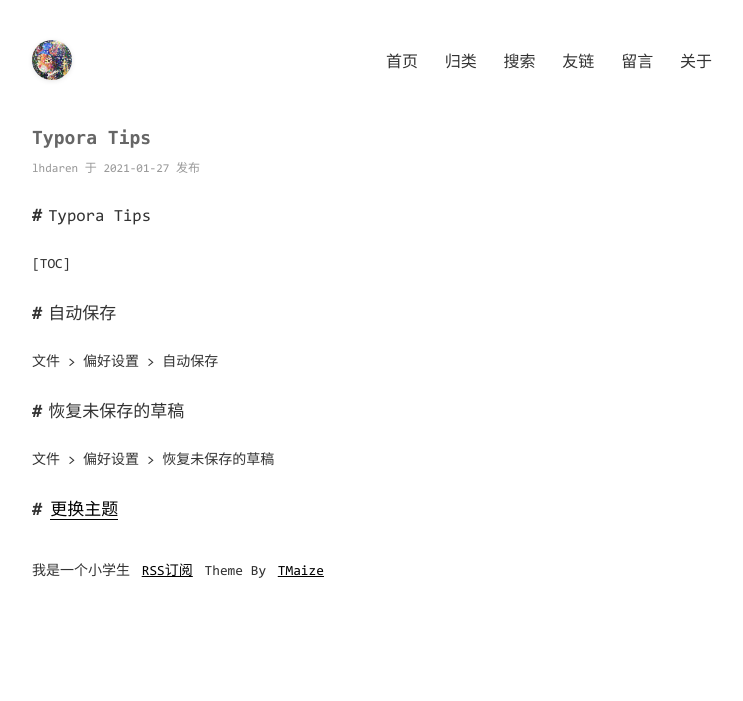
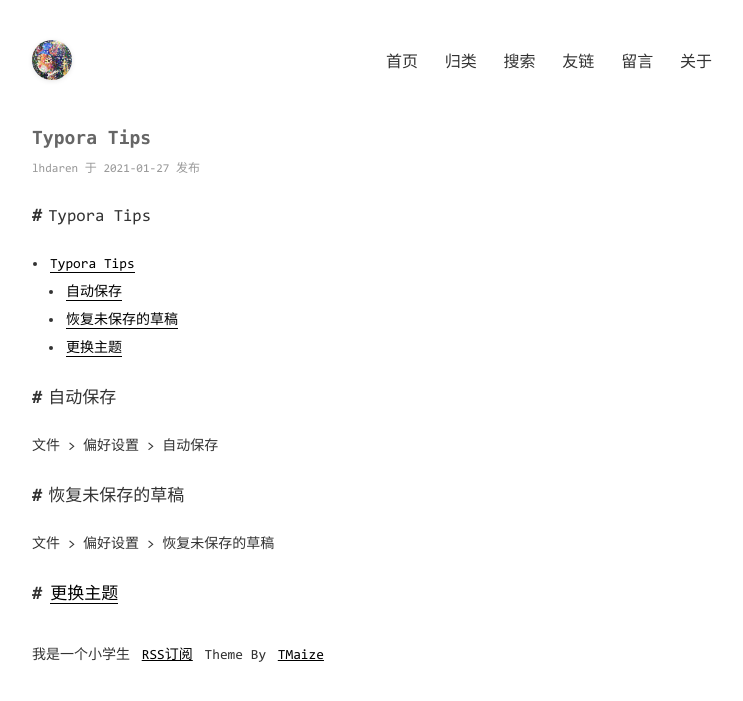
Before and after one commit to vegetarianfish/vegetarianfish.github.io, a Jekyll site: the page built from _posts/2021-01-27-Typora Tips.md, in a window 1280 px wide. Shown: the top 701 px of the page, without its empty margins (268-1011 px from the left). Built offline with Jekyll 4.4.1, drawn with Linux system fonts in a browser that asks for light colours; comment, search, counter and statistics services are not loaded.

Commit message:
Update 2021-01-27-Typora Tips.md

```diff
--- a/_posts/2021-01-27-Typora Tips.md
+++ b/_posts/2021-01-27-Typora Tips.md
@@ -4,7 +4,9 @@
 categories: [Tips]
 ---
 # Typora Tips
-[TOC]
+
+* awsl
+{:toc}
 
 ## 自动保存
 文件 > 偏好设置 > 自动保存
```
